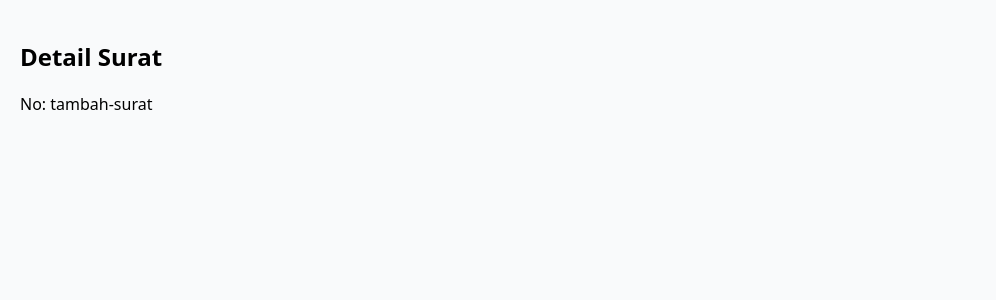
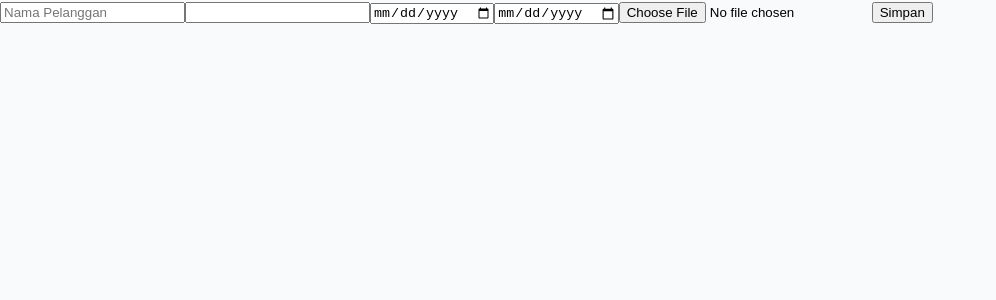
Before and after one commit to odoy89/monipbpd, a Next.js app: page /tambah-surat in a window 1280 px wide. Shown: the top 300 px of the page, without its empty margins (0-996 px from the left). Built offline with nearby package versions, Linux system fonts and the light colour scheme.

Commit message:
Add files via upload

```diff
--- /dev/null
+++ b/pages/tambah-surat.js
@@ -0,0 +1,46 @@
+import { useState } from "react";
+
+export default function TambahSurat() {
+  const [loading, setLoading] = useState(false);
+
+  async function submit(e) {
+    e.preventDefault();
+    setLoading(true);
+
+    const formData = new FormData(e.target);
+
+    try {
+      const res = await fetch("/api/tambah-surat", {
+        method: "POST",
+        body: formData,
+      });
+
+      const data = await res.json();
+
+      if (!res.ok) {
+        alert(data.message || "Gagal upload");
+      } else {
+        alert("Berhasil disimpan");
+        e.target.reset();
+      }
+    } catch (err) {
+      alert("Error: " + err.message);
+    } finally {
+      setLoading(false);
+    }
+  }
+
+  return (
+    <form onSubmit={submit}>
+      <input name="NAMA_PELANGGAN" placeholder="Nama Pelanggan" required />
+      <input name="JENIS_TRANSAKSI" required />
+      <input type="date" name="TANGGAL_SURAT" required />
+      <input type="date" name="TANGGAL_TERIMA_SURAT" required />
+      <input type="file" name="file" accept="application/pdf" required />
+
+      <button type="submit" disabled={loading}>
+        {loading ? "Mengirim..." : "Simpan"}
+      </button>
+    </form>
+  );
+}
```
